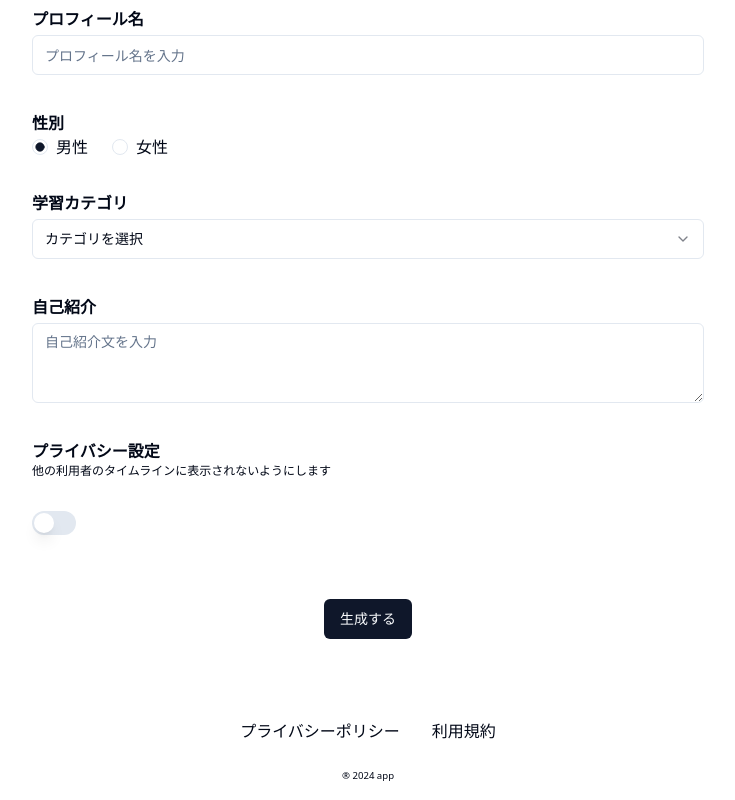
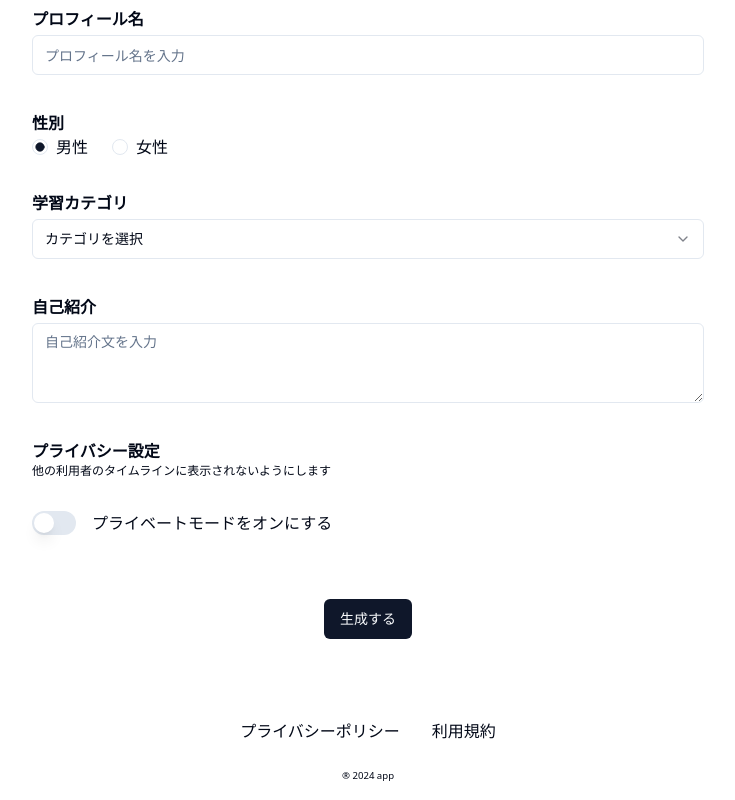
Before and after one commit to hikaruonitsuka/advance, a Next.js app: page /register/user-setup in a window 1280 px wide. Shown: the part 509-1309 px from the top of the page, without its empty margins (272-1007 px from the left). Built offline with nearby package versions, Linux system fonts and the light colour scheme; no server answers.

Commit message:
feat: ✨ プライベートモード切り替えの文言を追加

```diff
--- a/src/app/register/user-setup/page.tsx
+++ b/src/app/register/user-setup/page.tsx
@@ -76,7 +76,10 @@
                   プライバシー設定
                   <span className="text-xs font-normal">他の利用者のタイムラインに表示されないようにします</span>
                 </Label>
-                <Switch />
+                <div className="flex items-center gap-x-4">
+                  <Switch />
+                  <span>プライベートモードをオンにする</span>
+                </div>
               </div>
             </div>
             <div className="mt-16">
```
